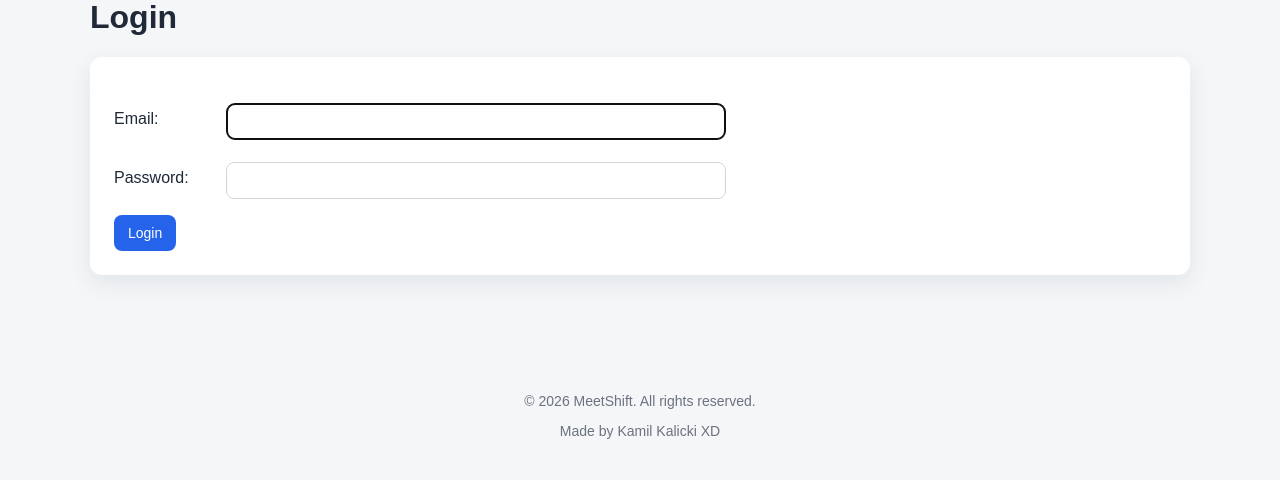
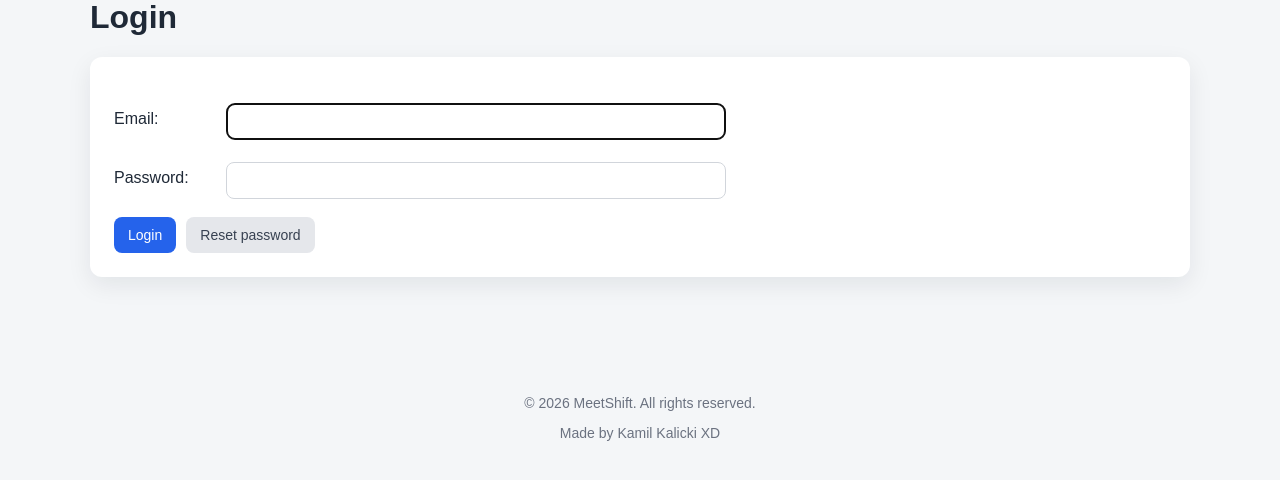
Before and after one commit to Kali2114/MeetShift, a Django app: page /accounts/login/?next=/user/account/password-change/ in a window 1280 px wide. Shown: the part 143-623 px from the top of the page. Run offline with Django 5.2, Linux system fonts and the light colour scheme.

Commit message:
added full password reset feature.

```diff
--- a/app/core/static/css/style.css
+++ b/app/core/static/css/style.css
@@ -385,3 +385,19 @@ textarea {
 .btn.danger:hover {
     background: #b91c1c;
 }
+
+.auth-helper {
+    margin-top: 18px;
+    text-align: center;
+    color: #6b7280;
+}
+
+.auth-helper a {
+    color: #2563eb;
+    text-decoration: none;
+    font-weight: 600;
+}
+
+.auth-helper a:hover {
+    text-decoration: underline;
+}
--- a/app/core/templates/registration/login.html
+++ b/app/core/templates/registration/login.html
@@ -1,12 +1,19 @@
 {% extends "base.html" %}
 
 {% block content %}
-    <h1>Login</h1>
+<h1>Login</h1>
 
-    <form method="post">
-        {% csrf_token %}
-        {{ form.as_p }}
+<form method="post">
+    {% csrf_token %}
 
-        <button type="submit">Login</button>
-    </form>
+    {{ form.as_p }}
+
+    <div class="form-actions">
+        <button type="submit" class="btn">Login</button>
+
+        <a href="{% url 'user:password-reset' %}" class="btn secondary">
+            Reset password
+        </a>
+    </div>
+</form>
 {% endblock %}
--- /dev/null
+++ b/app/core/templates/user/password_reset_subject.txt
@@ -0,0 +1 @@
+Reset your MeetShift password
--- a/app/user/urls.py
+++ b/app/user/urls.py
@@ -2,8 +2,14 @@
 URLs for user app.
 """
 
-from django.contrib.auth.views import PasswordChangeView
-from django.urls import path
+from django.contrib.auth.views import (
+    PasswordChangeView,
+    PasswordResetCompleteView,
+    PasswordResetConfirmView,
+    PasswordResetDoneView,
+    PasswordResetView,
+)
+from django.urls import path, reverse_lazy
 from user import views
 
 app_name = "user"
@@ -37,4 +43,36 @@ urlpatterns = [
         views.UserDeleteView.as_view(),
         name="user-delete",
     ),
+    path(
+        "account/password-reset/",
+        PasswordResetView.as_view(
+            template_name="user/password_reset.html",
+            email_template_name="user/password_reset_email.html",
+            subject_template_name="user/password_reset_subject.txt",
+            success_url=reverse_lazy("user:password-reset-done"),
+        ),
+        name="password-reset",
+    ),
+    path(
+        "account/password-reset/done/",
+        PasswordResetDoneView.as_view(
+            template_name="user/password_reset_done.html",
+        ),
+        name="password-reset-done",
+    ),
+    path(
+        "account/password-reset-confirm/<uidb64>/<token>/",
+        PasswordResetConfirmView.as_view(
+            template_name="user/password_reset_confirm.html",
+            success_url=reverse_lazy("user:password-reset-complete"),
+        ),
+        name="password-reset-confirm",
+    ),
+    path(
+        "account/password-reset-complete/",
+        PasswordResetCompleteView.as_view(
+            template_name="user/password_reset_complete.html",
+        ),
+        name="password-reset-complete",
+    ),
 ]
```
Also changed, not shown: app/core/templates/user/password_reset.html (added, +26 -0 lines), app/core/templates/user/password_reset_complete.html (added, +15 -0 lines), app/core/templates/user/password_reset_confirm.html (added, +21 -0 lines), app/core/templates/user/password_reset_done.html (added, +18 -0 lines), app/core/templates/user/password_reset_email.html (added, +8 -0 lines), app/meeting/forms.py (+8 -2 lines), app/user/tests/test_view.py (+33 -0 lines).
